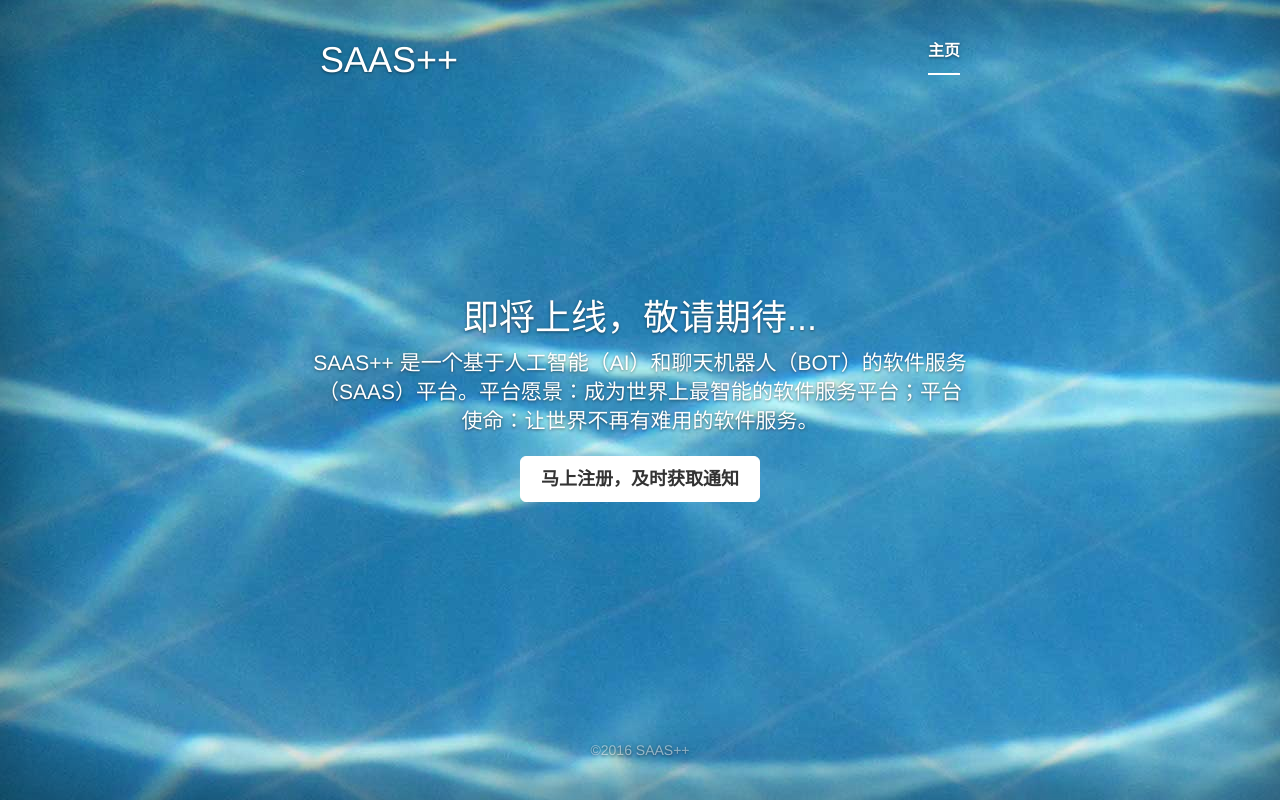
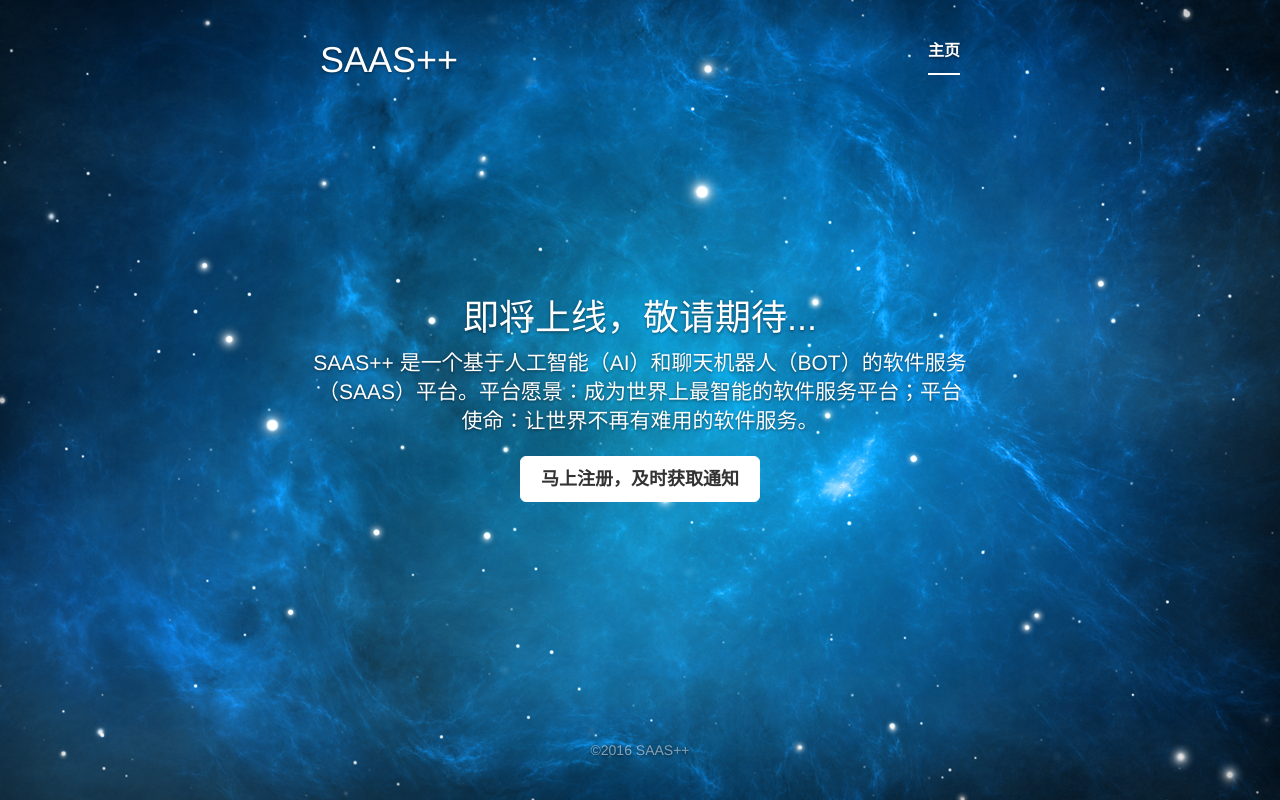
Before and after one commit to ajiang-open/saasxx, a web app: page / in a window 1280 px wide. Run offline with its HTML, style and script files only (its server is not run), Linux system fonts and the light colour scheme; data that the repository does not hold is empty.

Commit message:
优化背景图片

```diff
--- a/saasxx-core/src/main/webapp/static/css/main.css
+++ b/saasxx-core/src/main/webapp/static/css/main.css
@@ -37,7 +37,9 @@ body {
 	min-height: 100%;
 	-webkit-box-shadow: inset 0 0 100px rgba(0, 0, 0, .5);
 	box-shadow: inset 0 0 100px rgba(0, 0, 0, .5);
-	background-image: url(../images/index-background.jpg);
+	background-image: url(../images/background.jpg);
+	background-repeat:no-repeat;
+    background-position:center;
 }
 
 .site-wrapper-inner {
```
Also changed, not shown: saasxx-core/src/main/webapp/static/images/background.jpg (added), saasxx-core/src/main/webapp/static/images/index-background.jpg (deleted).
